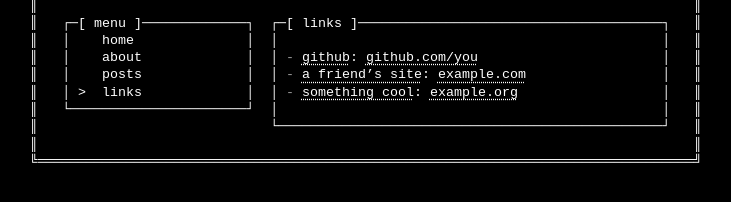
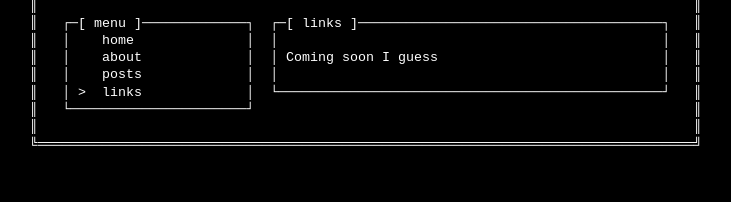
Before and after one commit to asglkdklslllskdk/khgfsahogifdsaiofdsl, an Astro site: page /links in a window 1280 px wide. Shown: the part 176-378 px from the top of the page, without its empty margins (274-1005 px from the left). Built offline with nearby package versions, Linux system fonts and the light colour scheme; Astro itself is replaced by a stand-in of ours; some packages are replaced by stand-ins of ours; code samples lack their colours.

Commit message:
Update src/content/pages/links.md (via Pages CMS)

```diff
--- a/src/content/pages/links.md
+++ b/src/content/pages/links.md
@@ -1,7 +1,4 @@
 ---
 title: links
 ---
-
-- [github](https://github.com/): github.com/you
-- [a friend's site](https://example.com/): example.com
-- [something cool](https://example.org/): example.org
+Coming soon I guess
```
